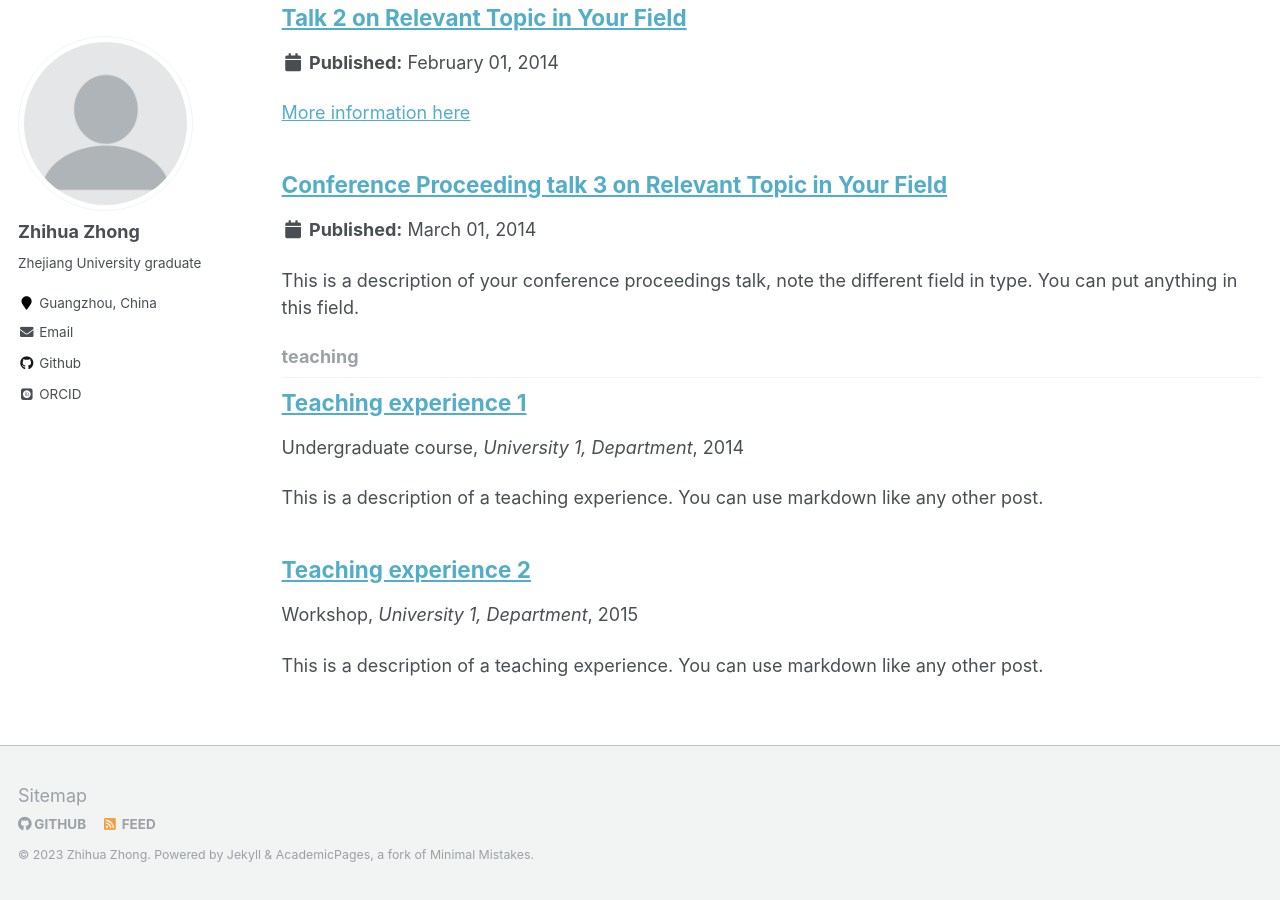
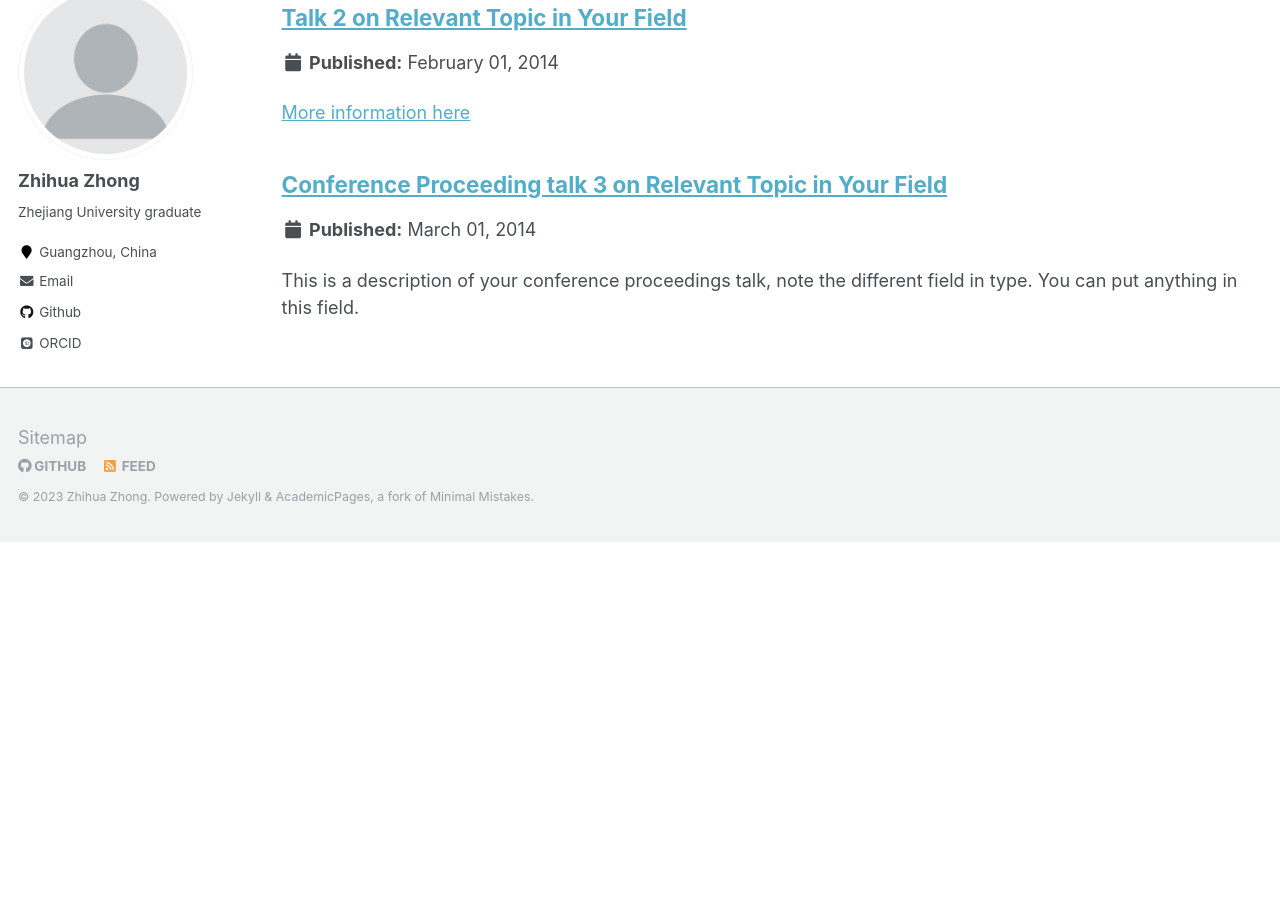
Before and after one commit to Isaac-Paradox/Isaac-Paradox.github.io, a Jekyll site: the page built from _pages/collection-archive.html, in a window 1280 px wide and 900 px high, scrolled down 2288 px. Built offline with Jekyll 4.4.1, drawn with Linux system fonts in a browser that asks for light colours; some web fonts are replaced; after the commit the page ends 2830 px from its top, so only the background shows below that; some of the changed lines change nothing that is shown.

Commit message:
update home page

```diff
--- a/_config.yml
+++ b/_config.yml
@@ -176,7 +176,7 @@ kramdown:
 # Collections
 collections:
   teaching:
-    output: true
+    output: false
     permalink: /:collection/:path/
   publications:
     output: true
```
